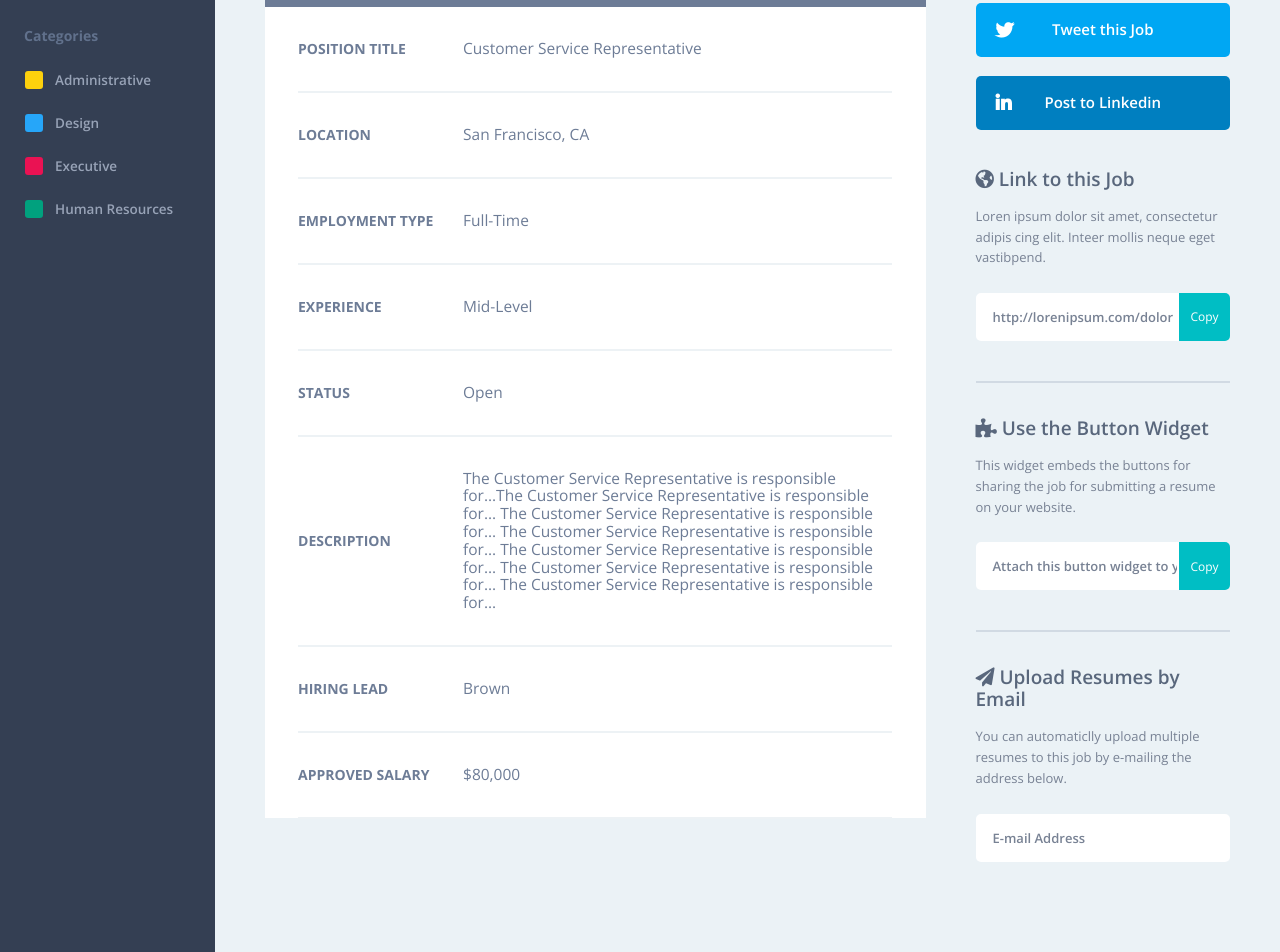
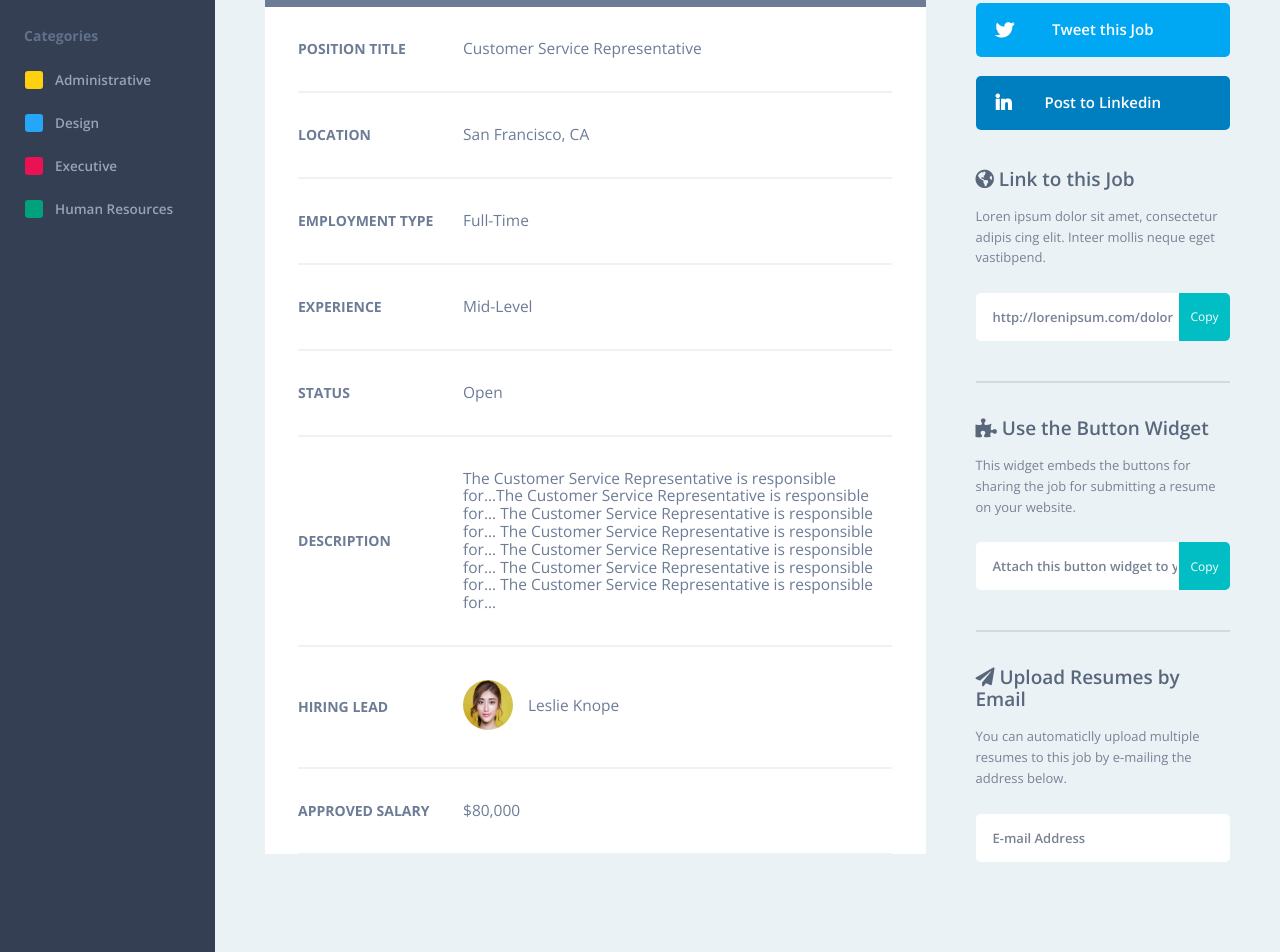
Before and after one commit to kayleenovak/kb-comp-challenge-3, a plain HTML site: page index.html in a window 1280 px wide. Shown: the part 800-1752 px from the top of the page. Drawn offline with nearby package versions, Linux system fonts and the light colour scheme.

Commit message:
Add image to hiring lead section in job table

```diff
--- a/index.html
+++ b/index.html
@@ -181,13 +181,13 @@
         <tr>
           <td class="table-no-border job-rows"></td>
           <td class="job-rows row-title small-font">HIRING LEAD</td>
-          <td class="job-rows ">Brown</td>
+          <td class="job-rows "><img src="images/hiring.jpg" class="hiring-lead-pic"><span class="hiring-name small-font">Leslie Knope</span></td>
           <td class="table-no-border job-rows"></td>
         </tr>
         <tr>
           <td class="table-no-border job-rows"></td>
           <td class="job-rows row-title small-font">APPROVED SALARY</td>
-          <td class="job-rows ">$80,000</td>
+          <td class="job-rows small-font">$80,000</td>
           <td class="table-no-border job-rows"></td>
         </tr>
       </table>
--- a/style.css
+++ b/style.css
@@ -506,6 +506,19 @@ button {
   font-size: 15.5px;
   height: 85px;
   padding: 33px 0 33px 0px;
+  position: relative;
+}
+
+.hiring-lead-pic {
+  height: 50px;
+  width: 50px;
+  border-radius: 25px;
+}
+
+.hiring-name {
+  position: absolute;
+  top: 50px;
+  left: 65px;
 }
 
 /* Social Media Section */
```
Also changed, not shown: images/hiring.jpg (added).
